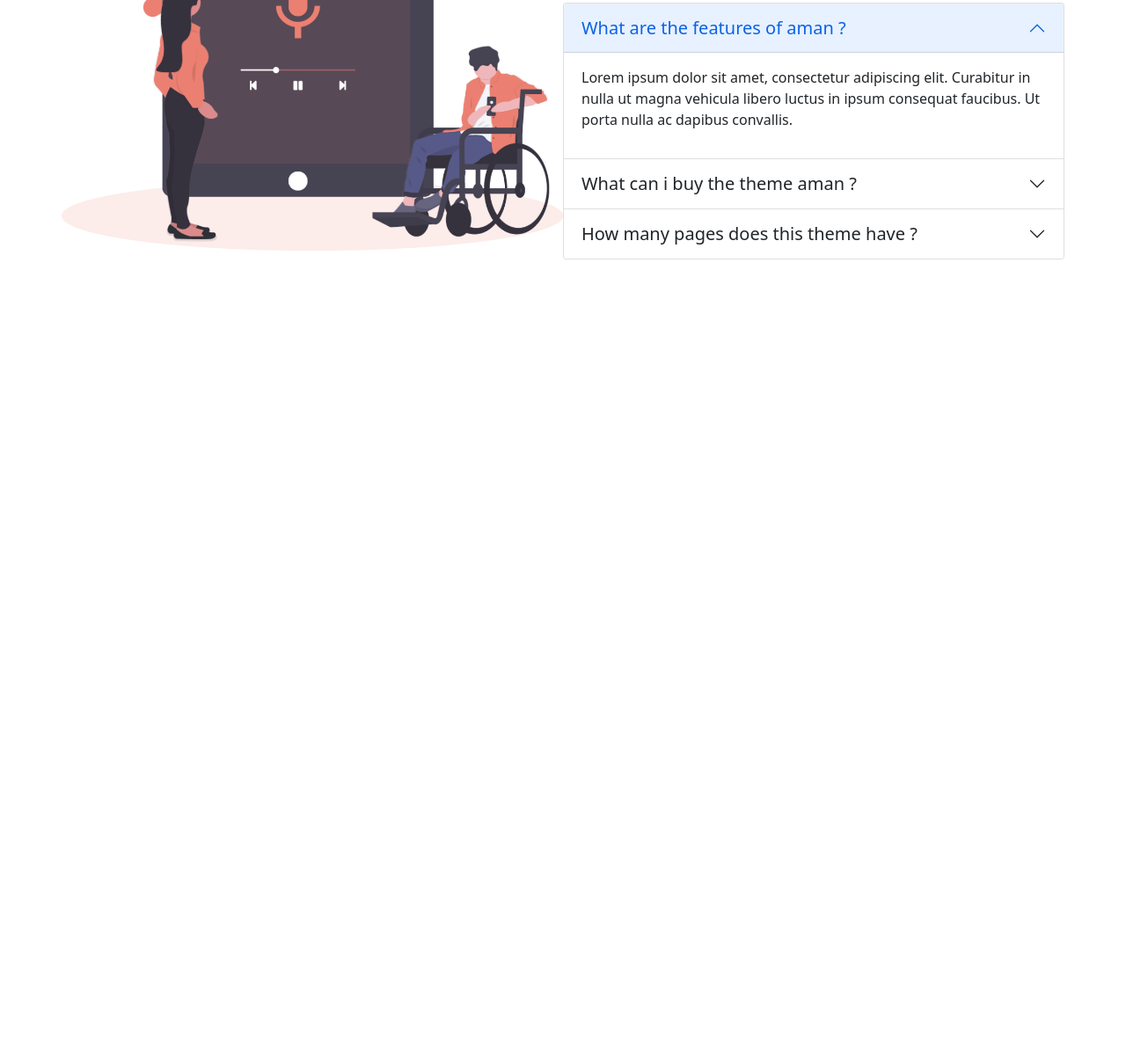
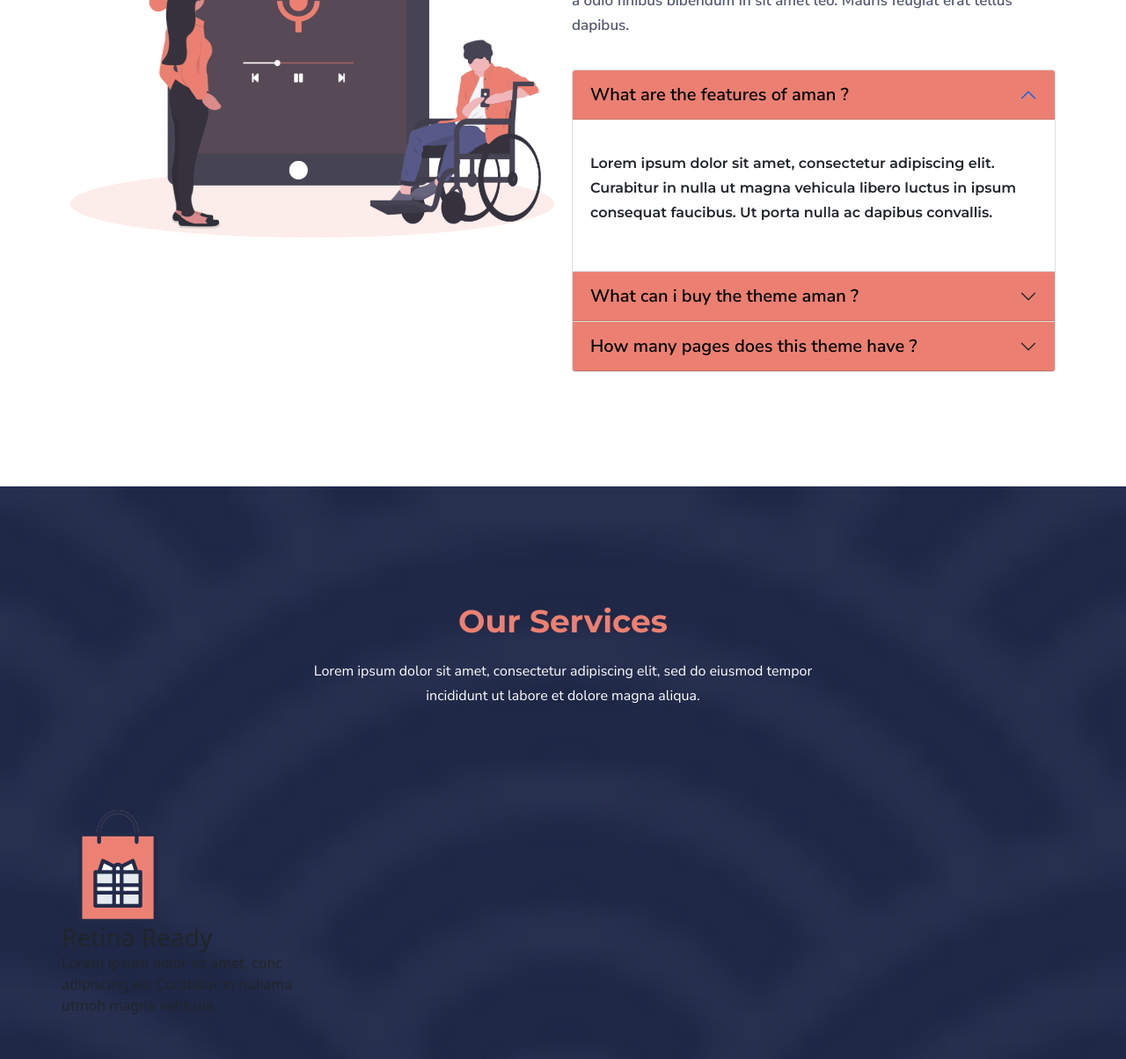
Before and after one commit to SHAFAYET-HOWLADER/html_template, a plain HTML site: page index.html in a window 1280 px wide. Shown: the part 1464-2668 px from the top of the page at 88% size. Before the commit the page ends 1889 px from the top, so only its background shows below. Drawn offline with nearby package versions, Linux system fonts and the light colour scheme.

Commit message:
commited

```diff
--- a/css/style.css
+++ b/css/style.css
@@ -212,7 +212,7 @@ body {
 
 .choice_flex {
     display: flex;
-    justify-content: space-around;
+    justify-content: space-between;
 }
 
 .choice_left img {
@@ -220,11 +220,87 @@ body {
 }
 
 .choice_left {
+    padding: 0px 10px;
     flex: 1;
 }
 
 .choice_right {
     flex: 1;
+    padding: 0px 10px;
+}
+
+.choice_right h1 {
+    color: #282F4B;
+    font-family: 'Montserrat', sans-serif;
+    font-size: 38px;
+    font-weight: 700;
+    line-height: 48px;
+}
+
+.choice_right p {
+    color: rgba(40, 47, 75, 0.8);
+    font-size: 17px;
+    font-weight: 600;
+    font-family: 'Nunito Sans', sans-serif;
+    line-height: 28px;
+    padding: 20px 0px;
+}
+
+#overWrite_h5 h5 {
+    font-weight: 600;
+    font-family: 'Nunito Sans', sans-serif;
+    color: inherit;
+}
+
+#overWrite_p p {
+    font-family: 'Montserrat', sans-serif;
+    color: inherit;
+    font-weight: 600;
+    font-size: 16px;
+}
+
+.accordion-button {
+    color: #000 !important;
+    background-color: #eb8072 !important;
+    box-shadow: inset 0 -1px 0 rgba(0, 0, 0, .125) !important;
+    border-top: none !important;
+    border-left: none !important;
+    border-right: none !important;
 }
 
 /*----------+selecting part start+---------*/
+
+/*----------+services part start+---------*/
+#services {
+    padding: 100px 0px;
+    background-color: rgba(15, 24, 58, 0.93);
+    background-image: url(../images/services_repeat_img.png);
+    background-size: cover;
+    background-position: center;
+    background-repeat: no-repeat;
+}
+
+.services_title {
+    text-align: center;
+}
+
+.services_title h2 {
+    color: #EB8072;
+    font-family: 'Montserrat', sans-serif;
+    font-size: 36px;
+    font-weight: 700;
+    line-height: 46px;
+    ;
+}
+
+.services_title p {
+    color: #FFFFFF;
+    font-family: 'Nunito Sans', sans-serif;
+    font-size: 16px;
+    font-weight: 400;
+    line-height: 28px;
+    padding-top: 20px;
+    padding-bottom: 100px;
+}
+
+/*----------+services part start+---------*/
--- a/index.html
+++ b/index.html
@@ -115,14 +115,15 @@
                     <div class="accordion" id="accordionExample">
                         <div class="accordion-item">
                             <h2 class="accordion-header" id="headingOne">
-                                <button class="accordion-button" type="button" data-bs-toggle="collapse"
-                                    data-bs-target="#collapseOne" aria-expanded="true" aria-controls="collapseOne">
+                                <button id="overWrite_h5" class="accordion-button" type="button"
+                                    data-bs-toggle="collapse" data-bs-target="#collapseOne" aria-expanded="true"
+                                    aria-controls="collapseOne">
                                     <h5>What are the features of aman ?</h5>
                                 </button>
                             </h2>
                             <div id="collapseOne" class="accordion-collapse collapse show" aria-labelledby="headingOne"
                                 data-bs-parent="#accordionExample">
-                                <div class="accordion-body">
+                                <div id="overWrite_p" class="accordion-body">
                                     <p>Lorem ipsum dolor sit amet, consectetur adipiscing elit. Curabitur in nulla
                                         ut magna vehicula libero luctus in ipsum consequat faucibus. Ut porta nulla ac
                                         dapibus convallis.
@@ -132,8 +133,9 @@
                         </div>
                         <div class="accordion-item">
                             <h2 class="accordion-header" id="headingTwo">
-                                <button class="accordion-button collapsed" type="button" data-bs-toggle="collapse"
-                                    data-bs-target="#collapseTwo" aria-expanded="false" aria-controls="collapseTwo">
+                                <button id="overWrite_h5" class="accordion-button collapsed" type="button"
+                                    data-bs-toggle="collapse" data-bs-target="#collapseTwo" aria-expanded="false"
+                                    aria-controls="collapseTwo">
                                     <h5>What can i buy the theme aman ?</h4>
                                 </button>
                                 </h5>
@@ -141,7 +143,8 @@
                                     data-bs-parent="#accordionExample">
                                     <div class="accordion-body">
                                         <p>Lorem ipsum dolor sit amet, consectetur adipiscing elit. Curabitur in nulla
-                                        ut magna vehicula libero luctus in ipsum consequat faucibus. Ut porta nulla ac
+                                            ut magna vehicula libero luctus in ipsum consequat faucibus. Ut porta nulla
+                                            ac
                                             dapibus convallis.
                                         </p>
                                     </div>
@@ -149,8 +152,9 @@
                         </div>
                         <div class="accordion-item">
                             <h2 class="accordion-header" id="headingThree">
-                                <button class="accordion-button collapsed" type="button" data-bs-toggle="collapse"
-                                    data-bs-target="#collapseThree" aria-expanded="false" aria-controls="collapseThree">
+                                <button id="overWrite_h5" class="accordion-button collapsed" type="button"
+                                    data-bs-toggle="collapse" data-bs-target="#collapseThree" aria-expanded="false"
+                                    aria-controls="collapseThree">
                                     <h5>How many pages does this theme have ?</h5>
                                 </button>
                             </h2>
@@ -169,6 +173,28 @@
             </div>
         </section>
         <!------------+selecting part end+----------------->
+
+        <!------------+services part start+----------------->
+        <section id="services">
+            <div class="container">
+                <div class="services_title">
+                    <h2>Our Services</h2>
+                    <p>Lorem ipsum dolor sit amet, consectetur adipiscing elit, sed do eiusmod tempor
+                        <br>
+                        incididunt ut labore et dolore magna aliqua.</p>
+                </div>
+                <div class="services_items">
+                    <div class="services_item">
+                        <img src="images/service_icon_one.png" alt="">
+                        <h3>Retina Ready</h3>
+                        <p>Lorem ipsum dolor sit amet, conc
+                            <br> adipiscing elit Curabitur in nullama
+                            <br> utmoh magna vehicula.</p>
+                    </div>
+                </div>
+            </div>
+        </section>
+        <!------------+services part end+----------------->
     </main>
     <footer>
 
```
Also changed, not shown: images/services_repeat_img.png (added). Lines whose indentation alone changed are shown as unchanged.
